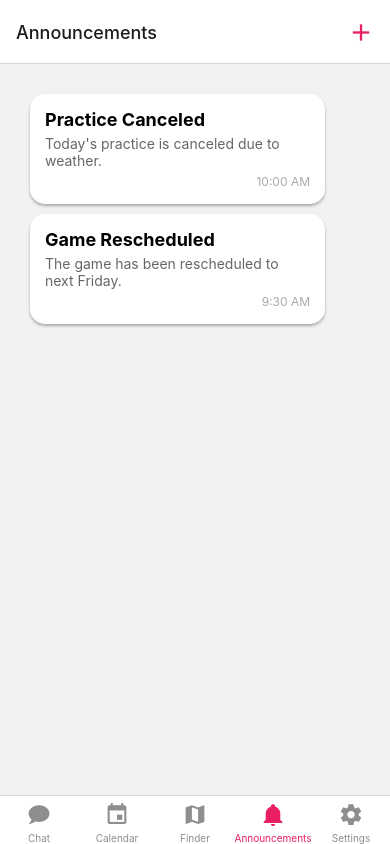
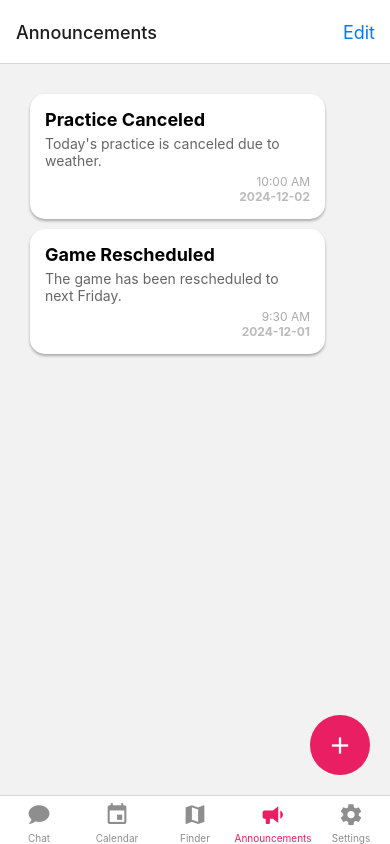
Before and after one commit to JAPerez2001/GamePlan, a React Native app: screen /Announcements in a window 390 px wide. Built offline with nearby package versions, Linux system fonts and the light colour scheme; no server answers; the database is empty.

Commit message:
Various changes/fixes
-improved visuals for adding announcements/booking info
-added search using location
-added context to location
-added ability to remove announcements
-made new announcements take priority
-general polish to announcements/finder

```diff
--- a/navigation/AppNavigator.js
+++ b/navigation/AppNavigator.js
@@ -60,7 +60,7 @@ export default function AppNavigator() {
           options={{
             tabBarLabel: "Announcements",
             tabBarIcon: ({ color, size }) => (
-              <MaterialCommunityIcons name="bell" color={color} size={size} />
+              <MaterialCommunityIcons name="bullhorn" color={color} size={size} />
             ),
           }}
         />
--- a/screens/Announcements.js
+++ b/screens/Announcements.js
@@ -1,21 +1,31 @@
-// /screens/Annoucnements.js
-import React, { useState, useLayoutEffect } from 'react';
+import React, { useState, useLayoutEffect, useRef } from 'react';
 import {
   View,
   Text,
   TextInput,
   TouchableOpacity,
   Modal,
-  Button,
   StyleSheet,
-  Alert
+  Alert,
 } from 'react-native';
 import { MaterialCommunityIcons } from '@expo/vector-icons';
 import { useNavigation } from '@react-navigation/native';
 
 const sampleAnnouncements = [
-  { id: 1, title: "Practice Canceled", description: "Today's practice is canceled due to weather.", postedTime: "10:00 AM" },
-  { id: 2, title: "Game Rescheduled", description: "The game has been rescheduled to next Friday.", postedTime: "9:30 AM" },
+  {
+    id: 1,
+    title: "Practice Canceled",
+    description: "Today's practice is canceled due to weather.",
+    postedTime: "10:00 AM",
+    date: "2024-12-02",
+  },
+  {
+    id: 2,
+    title: "Game Rescheduled",
+    description: "The game has been rescheduled to next Friday.",
+    postedTime: "9:30 AM",
+    date: "2024-12-01",
+  },
 ];
 
 function Announcements() {
@@ -25,15 +35,18 @@ function Announcements() {
   const [newDescription, setNewDescription] = useState('');
   const [announcements, setAnnouncements] = useState(sampleAnnouncements);
 
+  const [editMode, setEditMode] = useState(false);
+  const [selectedAnnouncements, setSelectedAnnouncements] = useState([]);
+
   useLayoutEffect(() => {
     navigation.setOptions({
       headerRight: () => (
-        <TouchableOpacity onPress={() => setModalVisible(true)}>
-          <MaterialCommunityIcons name="plus" size={28} color="#e91e63" style={{ marginRight: 15 }} />
+        <TouchableOpacity onPress={() => setEditMode(!editMode)}>
+          <Text style={styles.editButton}>{editMode ? "Done" : "Edit"}</Text>
         </TouchableOpacity>
       ),
     });
-  }, [navigation]);
+  }, [navigation, editMode]);
 
   const handleAddAnnouncement = () => {
     if (newTitle && newDescription) {
@@ -42,9 +55,10 @@ function Announcements() {
         title: newTitle,
         description: newDescription,
         postedTime: new Date().toLocaleTimeString([], { hour: 'numeric', minute: 'numeric', hour12: true }),
+        date: new Date().toISOString().split('T')[0],
       };
 
-      setAnnouncements([...announcements, newAnnouncement]);
+      setAnnouncements([newAnnouncement, ...announcements]);
       setNewTitle('');
       setNewDescription('');
       setModalVisible(false);
@@ -53,50 +67,118 @@ function Announcements() {
     }
   };
 
+  const handleSelectAnnouncement = (id) => {
+    if (selectedAnnouncements.includes(id)) {
+      setSelectedAnnouncements(selectedAnnouncements.filter((selectedId) => selectedId !== id));
+    } else {
+      setSelectedAnnouncements([...selectedAnnouncements, id]);
+    }
+  };
+
+  const handleDeleteAnnouncements = () => {
+    setAnnouncements(announcements.filter((announcement) => !selectedAnnouncements.includes(announcement.id)));
+    setSelectedAnnouncements([]);
+    setEditMode(false);
+  };
+
+  const isPastDate = (date) => {
+    const today = new Date();
+    const announcementDate = new Date(date);
+    const oneDayAgo = new Date(today.setDate(today.getDate() - 1));
+    return announcementDate < oneDayAgo;
+  };
+
   return (
     <View style={styles.container}>
       <View style={styles.bubbleContainer}>
         {announcements.map((announcement) => (
-          <View key={announcement.id} style={styles.bubbleBox}>
-            <Text style={styles.title}>{announcement.title}</Text>
-            <Text style={styles.description}>{announcement.description}</Text>
-            <Text style={styles.time}>{announcement.postedTime}</Text>
-          </View>
+          <TouchableOpacity
+            key={announcement.id}
+            style={[
+              styles.bubbleBox,
+              editMode && styles.editModeBubbleBox,
+              editMode && selectedAnnouncements.includes(announcement.id) && styles.selectedBubbleBox,
+              isPastDate(announcement.date) && styles.dimmedBubbleBox, // Dim the past announcements
+            ]}
+            onPress={() => editMode && handleSelectAnnouncement(announcement.id)}
+          >
+            <Text style={[
+              styles.title,
+              isPastDate(announcement.date) && styles.dimmedText, // Dim the title text
+            ]}>
+              {announcement.title}
+            </Text>
+            <Text style={[
+              styles.description,
+              isPastDate(announcement.date) && styles.dimmedText, // Dim the description text
+            ]}>
+              {announcement.description}
+            </Text>
+            <Text style={[
+              styles.time,
+              isPastDate(announcement.date) && styles.dimmedText, // Dim the time text
+            ]}>
+              {announcement.postedTime}
+            </Text>
+            <Text style={[
+              styles.date,
+              isPastDate(announcement.date) && styles.dimmedText, // Dim the date text
+            ]}>
+              {announcement.date}
+            </Text>
+          </TouchableOpacity>
         ))}
       </View>
 
+      {/* Floating Action Button */}
+      <TouchableOpacity
+        style={styles.fab}
+        onPress={editMode ? handleDeleteAnnouncements : () => setModalVisible(true)}
+      >
+        <MaterialCommunityIcons
+          name={editMode ? "trash-can-outline" : "plus"}
+          size={28}
+          color="white"
+        />
+      </TouchableOpacity>
+
       <Modal
-        animationType="slide"
-        transparent={false}
+        animationType="fade"
+        transparent={true}
         visible={modalVisible}
         onRequestClose={() => setModalVisible(false)}
       >
-        <View style={styles.modalContainer}>
-          <Text>Title:</Text>
+        <View style={styles.modalBackdrop}>
+          <View style={styles.popupContainer}>
+            <Text style={styles.modalTitle}>Add Announcement</Text>
             <TextInput
               placeholder="Title"
               value={newTitle}
               onChangeText={setNewTitle}
               style={styles.input}
             />
-          <Text>Description:</Text>
             <TextInput
               placeholder="Description"
               value={newDescription}
               onChangeText={setNewDescription}
-            style={styles.input}
+              multiline
+              style={[styles.input, styles.descriptionInput]}
             />
+            <View style={styles.modalActions}>
               <TouchableOpacity
                 onPress={handleAddAnnouncement}
-            style={styles.checkButton}
+                style={styles.addButton}
               >
-            <MaterialCommunityIcons
-              name="check"
-              size={30}
-              color="green"
-            />
+                <Text style={styles.addButtonText}>Add</Text>
               </TouchableOpacity>
-          <Button title="Cancel" onPress={() => setModalVisible(false)} />
+              <TouchableOpacity
+                onPress={() => setModalVisible(false)}
+                style={styles.cancelButton}
+              >
+                <Text style={styles.cancelButtonText}>Cancel</Text>
+              </TouchableOpacity>
+            </View>
+          </View>
         </View>
       </Modal>
     </View>
@@ -107,12 +189,6 @@ const styles = StyleSheet.create({
   container: {
     flex: 1,
     padding: 20,
-  },
-  checkButton: {
-    marginTop: 20,
-    alignItems: 'center',
-    justifyContent: 'center',
-    padding: 10,
   },
   bubbleContainer: {
     width: '90%',
@@ -129,6 +205,21 @@ const styles = StyleSheet.create({
     shadowRadius: 3,
     elevation: 5,
   },
+  selectedBubbleBox: {
+    backgroundColor: '#f8d7da',
+    borderWidth: 2,
+    borderColor: '#f5c6cb',
+  },
+  editModeBubbleBox: {
+    borderWidth: 2,
+    borderColor: '#007bff',
+  },
+  dimmedBubbleBox: {
+    backgroundColor: '#e0e0e0',
+  },
+  dimmedText: {
+    color: '#888',
+  },
   title: {
     fontSize: 18,
     fontWeight: 'bold',
@@ -143,17 +234,92 @@ const styles = StyleSheet.create({
     color: '#aaa',
     textAlign: 'right',
   },
-  modalContainer: {
+  date: {
+    fontSize: 12,
+    color: '#bbb',
+    textAlign: 'right',
+    fontWeight: 'bold',
+  },
+  fab: {
+    position: 'absolute',
+    bottom: 20,
+    right: 20,
+    backgroundColor: '#e91e63',
+    width: 60,
+    height: 60,
+    borderRadius: 30,
+    alignItems: 'center',
+    justifyContent: 'center',
+    elevation: 5,
+  },
+  editButton: {
+    fontSize: 18,
+    color: '#007bff',
+    marginRight: 15,
+  },
+  modalBackdrop: {
     flex: 1,
     justifyContent: 'center',
+    alignItems: 'center',
+    backgroundColor: 'rgba(0, 0, 0, 0.5)',
+  },
+  popupContainer: {
+    width: '80%',
+    backgroundColor: '#ffffff',
+    borderRadius: 15,
     padding: 20,
+    alignItems: 'center',
+    shadowColor: '#000',
+    shadowOffset: { width: 0, height: 4 },
+    shadowOpacity: 0.3,
+    shadowRadius: 5,
+    elevation: 10,
   },
   input: {
+    width: '100%',
     borderWidth: 1,
-    borderColor: 'gray',
-    borderRadius: 5,
+    borderColor: '#ccc',
+    borderRadius: 8,
     padding: 10,
-    marginBottom: 10,
+    marginBottom: 15,
+  },
+  descriptionInput: {
+    height: 80,
+    textAlignVertical: 'top',
+  },
+  modalActions: {
+    flexDirection: 'row',
+    justifyContent: 'space-between',
+    width: '100%',
+  },
+  addButton: {
+    backgroundColor: '#007bff',
+    padding: 10,
+    borderRadius: 8,
+    flex: 1,
+    marginRight: 5,
+    alignItems: 'center',
+  },
+  addButtonText: {
+    color: '#fff',
+    fontWeight: 'bold',
+  },
+  cancelButton: {
+    backgroundColor: '#ccc',
+    padding: 10,
+    borderRadius: 8,
+    flex: 1,
+    marginLeft: 5,
+    alignItems: 'center',
+  },
+  cancelButtonText: {
+    color: '#333',
+    fontWeight: 'bold',
+  },
+  modalTitle: {
+    fontSize: 24,
+    fontWeight: 'bold',
+    marginBottom: 20,
   },
 });
 
--- a/screens/ChatList.js
+++ b/screens/ChatList.js
@@ -30,7 +30,7 @@ const ChatList = ({ navigation, route }) => {
   );
 
   const data = [
-    { title: 'Team', data: filteredTeamChats },
+    { title: 'Team Chat', data: filteredTeamChats },
     { title: 'Private Chats', data: filteredPrivateChats },
   ];
 
--- a/screens/Conversation.js
+++ b/screens/Conversation.js
@@ -51,7 +51,7 @@ function Conversation({ route, navigation }) {
         ),
         headerRight: () => (
           <MaterialCommunityIcons
-            name="bell"
+            name="bullhorn"
             size={24}
             color="black"
             style={styles.headerIcon}
--- a/screens/Finder.js
+++ b/screens/Finder.js
@@ -24,7 +24,16 @@ const Finder = ({ navigation }) => {
   const [searchResults, setSearchResults] = useState([]);
   const [selectedPlace, setSelectedPlace] = useState(null);
   const [showDetails, setShowDetails] = useState(false);
+  const [utdPlaces, setUtdPlaces] = useState([]);
+  const [showUtdPlaces, setShowUtdPlaces] = useState(false);
 
+  const handleShowUtdPlaces = () => {
+    const filteredPlaces = predefinedPlaces.filter((place) =>
+      place.name.toLowerCase().includes("utd")
+    );
+    setUtdPlaces(filteredPlaces);
+    setShowUtdPlaces(true);
+  };
 
   const predefinedPlaces = [
     {
@@ -87,7 +96,7 @@ const Finder = ({ navigation }) => {
       id: 8,
       name: "Cricket Grounds",
       latitude: 32.97985181948951,
-        longitude:  -96.74949043945766,
+      longitude: -96.74949043945766,
       imageUrl: "https://lh5.googleusercontent.com/p/AF1QipOMbkw2psPgSSp67EQaO04RpsDaOGAF2uWKv-2t=w408-h306-k-no",
       description: "Richardson, TX 75080",
     },
@@ -150,7 +159,6 @@ const Finder = ({ navigation }) => {
     }
   }, [debouncedSearchQuery]);
 
-
   useEffect(() => {
     const unsubscribe = navigation.addListener('focus', () => {
       setSelectedPlace(null);
@@ -185,10 +193,31 @@ const Finder = ({ navigation }) => {
       <View style={styles.container}>
         <TextInput
           style={styles.searchBar}
-          placeholder="Search for places"
+          placeholder="Search by name..."
           value={searchQuery}
-          onChangeText={setSearchQuery}
+          onChangeText={(text) => {
+            setSearchQuery(text);
+            if (text === "") {
+              setShowUtdPlaces(false);
+            }
+          }}
         />
+
+        {/* Button to filter UTD places */}
+        {!showUtdPlaces && searchQuery === "" && (
+          <TouchableOpacity onPress={handleShowUtdPlaces} style={styles.filterButton}>
+            <Text style={styles.filterButtonText}>Use current location</Text>
+          </TouchableOpacity>
+        )}
+
+        {/* Display message before any search */}
+        {(searchQuery === "" && !showUtdPlaces) && (
+          <View style={styles.centerMessageContainer}>
+            <Text style={styles.centerMessageText}>
+              Try searching by sport type or field name. Example: "Soccer Field"
+            </Text>
+          </View>
+        )}
 
         {/* Make the list scrollable */}
         <ScrollView style={styles.resultsContainer}>
@@ -196,6 +225,28 @@ const Finder = ({ navigation }) => {
           {debouncedSearchQuery && searchResults.length > 0 && (
             <View>
               {searchResults.map((result, index) => (
+                <TouchableOpacity
+                  key={index}
+                  onPress={() => handleSelectPlaceFromList(result)}
+                  style={styles.resultItemContainer}
+                >
+                  <Image
+                    source={{ uri: result.imageUrl }}
+                    style={styles.resultImage}
+                  />
+                  <View style={styles.resultTextContainer}>
+                    <Text style={styles.resultName}>{result.name}</Text>
+                    <Text style={styles.resultDescription}>{result.description}</Text>
+                  </View>
+                </TouchableOpacity>
+              ))}
+            </View>
+          )}
+
+          {/* Show UTD filtered places if no search query and UTD places are enabled */}
+          {showUtdPlaces && searchQuery === "" && (
+            <View>
+              {utdPlaces.map((result, index) => (
                 <TouchableOpacity
                   key={index}
                   onPress={() => handleSelectPlaceFromList(result)}
@@ -226,14 +277,19 @@ const Finder = ({ navigation }) => {
 {selectedPlace && showDetails && (
   <Modal
     visible={showDetails}
-            animationType="slide"
+    animationType="fade"
+    transparent={true}
     onRequestClose={() => setShowDetails(false)}
   >
+    <View style={styles.modalBackdrop}>
       <View style={styles.modalContainer}>
         <Text style={styles.modalTitle}>{selectedPlace.name}</Text>
         <Text style={styles.modalDescription}>Booking Information:</Text>
         <Text style={styles.modalDescription}>Availability: M W THU SUN</Text>
         <Text style={styles.modalDescription}>Phone Number: +19728832111</Text>
+
+        {/* Buttons side by side */}
+        <View style={styles.buttonContainer}>
           <TouchableOpacity
             onPress={() => {
               navigation.navigate("Calendar", {
@@ -241,12 +297,16 @@ const Finder = ({ navigation }) => {
                 showCreateEventModal: true,
               });
             }}
+            style={styles.addEventButton}
           >
-                <Text style={styles.closeButton}>Add Event</Text>
+            <Text style={styles.addEventText}>Book Event Here</Text>
           </TouchableOpacity>
-              <TouchableOpacity onPress={() => setShowDetails(false)}>
-                <Text style={styles.closeButton}>Close</Text>
+
+          <TouchableOpacity onPress={() => setShowDetails(false)} style={styles.closeButton}>
+            <Text style={styles.closeButtonText}>Close</Text>
           </TouchableOpacity>
+        </View>
+      </View>
     </View>
   </Modal>
 )}
@@ -315,25 +375,93 @@ const styles = StyleSheet.create({
     justifyContent: "center",
     alignItems: "center",
   },
-  modalContainer: {
+  centerMessageContainer: {
     flex: 1,
     justifyContent: "center",
     alignItems: "center",
+    paddingHorizontal: 20,
+    marginTop: 20,
+  },
+  centerMessageText: {
+    fontSize: 18,
+    color: "#888",
+    textAlign: "center",
+  },
+  filterButton: {
+    paddingVertical: 8,
+    paddingHorizontal: 12,
+    backgroundColor: "#4fc3e3",
+    borderRadius: 20,
+    marginTop: 10,
+    marginHorizontal: 20,
+    alignItems: "center",
+    justifyContent: "center",
+  },
+  filterButtonText: {
+    color: "#fff",
+    textAlign: "center",
+    fontSize: 14,
+  },
+  modalBackdrop: {
+    flex: 1,
+    justifyContent: "center",
+    alignItems: "center",
+    backgroundColor: "rgba(0, 0, 0, 0.4)",
+  },
+  modalContainer: {
+    width: '90%',
+    backgroundColor: "#fff",
+    borderRadius: 10,
     padding: 20,
-    backgroundColor: "white",
+    shadowColor: "#000",
+    shadowOffset: { width: 0, height: 2 },
+    shadowOpacity: 0.25,
+    shadowRadius: 4,
+    elevation: 5,
   },
   modalTitle: {
     fontSize: 22,
-    fontWeight: "bold",
+    fontWeight: "600",
+    marginBottom: 10,
   },
   modalDescription: {
     fontSize: 16,
-    marginVertical: 20,
+    marginVertical: 10,
+    color: "#555",
+  },
+  buttonContainer: {
+    flexDirection: 'row',
+    justifyContent: 'space-between',
+    marginTop: 20,
+  },
+  addEventButton: {
+    backgroundColor: "#007bff",
+    paddingVertical: 10,
+    paddingHorizontal: 20,
+    borderRadius:8,
+    width: '48%',
+    alignItems: "center",
+    justifyContent: "center",
+  },
+  addEventText: {
+    color: "#fff",
+    fontSize: 16,
+    fontWeight: "bold",
+    textAlign: "center",
   },
   closeButton: {
-    fontSize: 18,
-    color: "#e91e63",
-    marginTop: 10,
+    backgroundColor: "#ccc",
+    paddingVertical: 10,
+    paddingHorizontal: 20,
+    borderRadius: 8,
+    width: '48%',
+    alignItems: "center",
+    justifyContent: "center",
+  },
+  closeButtonText: {
+    color: "#333",
+    fontSize: 16,
+    fontWeight: "bold",
   },
 });
 
--- a/screens/Settings.js
+++ b/screens/Settings.js
@@ -79,7 +79,7 @@ const styles = StyleSheet.create({
   container: {
     flex: 1,
     padding: 20,
-    backgroundColor: '#ffffff',
+    backgroundColor: '#eaeaea',
   },
   heading: {
     fontSize: 24,
```
Also changed, not shown: package.json (+17 -17 lines), 1 other file (tests, documents, lock files or other folders). Lines whose indentation alone changed are shown as unchanged.
